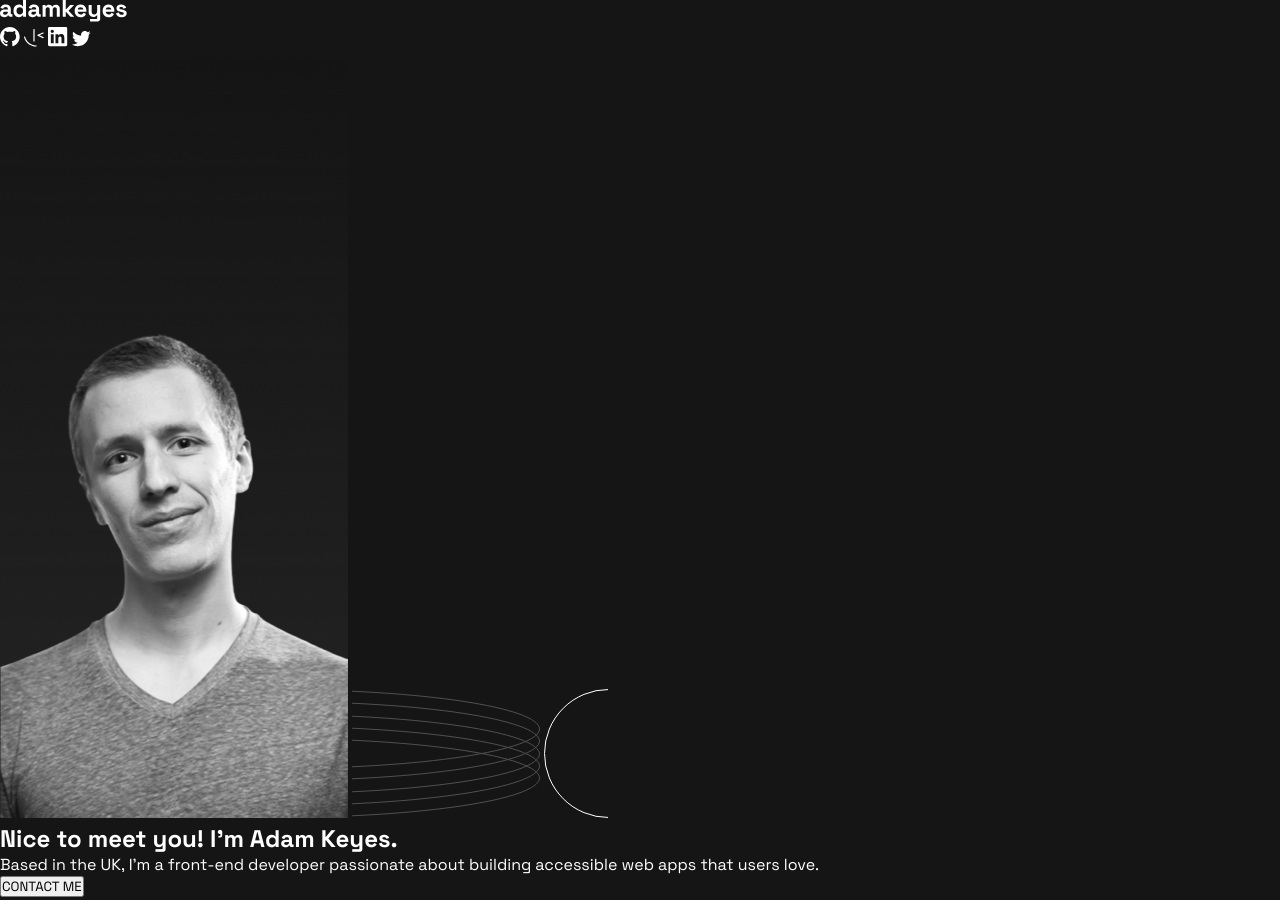
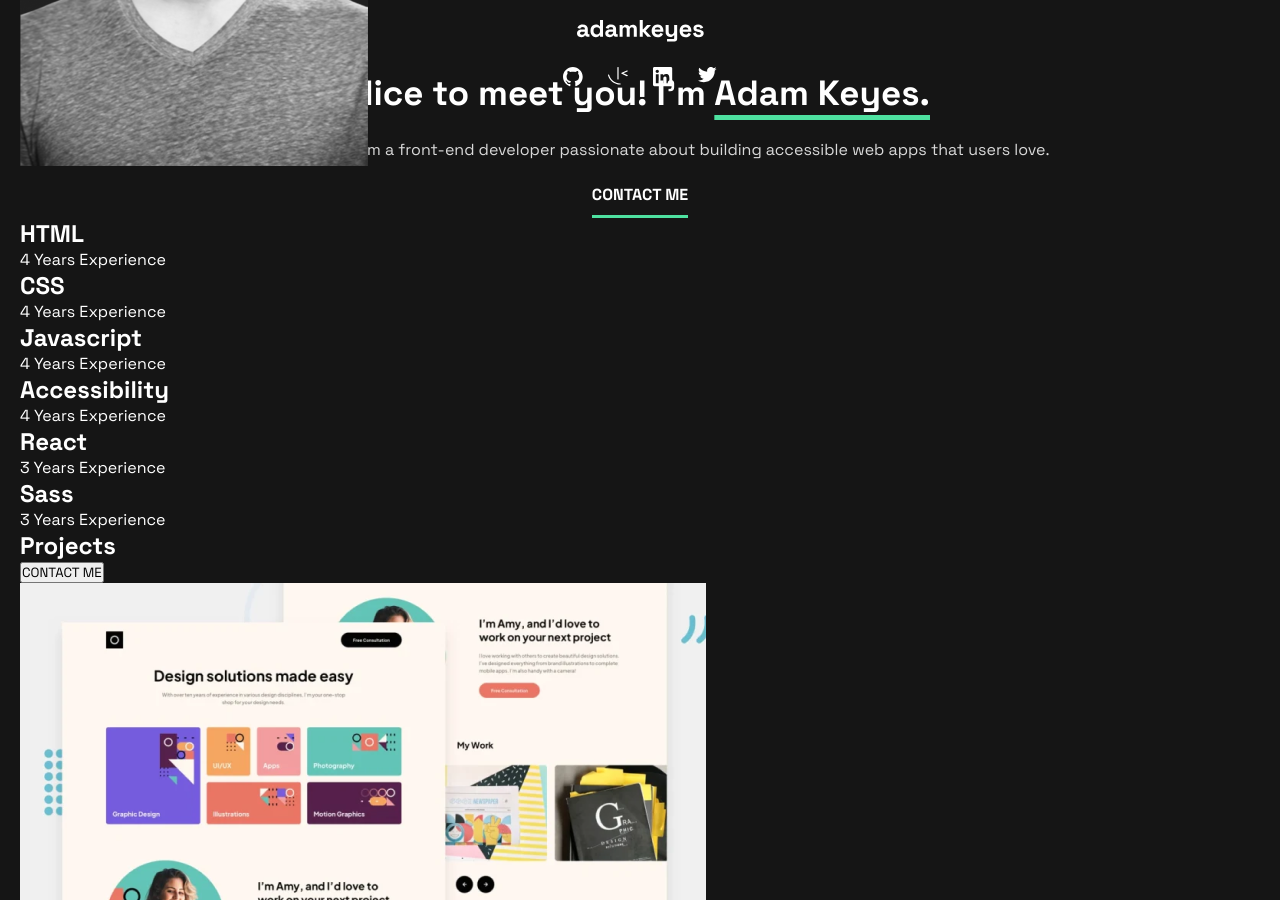
Before and after one commit to EstebanTimoteo/portafolio, a website built with Vite: page index.html in a window 1280 px wide. Shown: the top 900 px of the page. Built offline with nearby package versions, Linux system fonts and the light colour scheme.

Commit message:
fin de primera seccion con estilos

```diff
--- a/index.html
+++ b/index.html
@@ -36,20 +36,26 @@
     </header>
 
     <main>
-      <section>
-        <img src="./src/assets/hombre_mobile.png" alt="hombre_mobile" />
-        <img src="./src/assets/elipses.svg" alt="elipses" />
-        <img src="./src/assets/circulo.svg" alt="circulo" />
+      <section class="primera_seccion">
+        <img
+          src="./src/assets/hombre_mobile.png"
+          alt="hombre_mobile"
+          class="hombre_mobile"
+        />
+        <img src="./src/assets/elipses.svg" alt="elipses" class="elipses" />
+        <img src="./src/assets/circulo.svg" alt="circulo" class="circulo" />
 
-        <h1>Nice to meet you! I’m Adam Keyes.</h1>
-        <p>
-          Based in the UK, I’m a front-end developer passionate about building
-          accessible web apps that users love.
-        </p>
-        <button>CONTACT ME</button>
+        <div class="presentacion">
+          <h1>Nice to meet you! I’m <span>Adam Keyes.</span></h1>
+          <p>
+            Based in the UK, I’m a front-end developer passionate about building
+            accessible web apps that users love.
+          </p>
+          <div class="boton1"><button>CONTACT ME</button></div>
+        </div>
       </section>
 
-      <section>
+      <section class="segunda_seccion">
         <h2>HTML</h2>
         <p>4 Years Experience</p>
         <h2>CSS</h2>
--- a/src/sass/app.scss
+++ b/src/sass/app.scss
@@ -1,8 +1,12 @@
-@import './abstracts/abstracts';
-@import './vendors/vendors';
-@import './base/base';
-@import './components/components';
-@import './layout/layout';
-@import './pages/pages';
-@import './themes/themes';
-@import 'settings';
+@import "./abstracts/abstracts";
+@import "./vendors/vendors";
+@import "./base/base";
+@import "./components/buttons";
+@import "./components/components";
+@import "./layout/header";
+@import "./layout/layout";
+@import "./pages/home";
+@import "./pages/pages";
+@import "./themes/default";
+@import "./themes/themes";
+@import "settings";
--- a/src/sass/components/_buttons.scss
+++ b/src/sass/components/_buttons.scss
@@ -0,0 +1,9 @@
+@mixin boton_defecto {
+  background-color: transparent;
+  color: white;
+  border: none;
+  border-bottom: 3px solid $esmeralda;
+  font-size: 16px;
+  font-weight: bold;
+  padding-bottom: 10px;
+}
--- a/src/sass/layout/_header.scss
+++ b/src/sass/layout/_header.scss
@@ -0,0 +1,21 @@
+header {
+  display: flex;
+  flex-direction: column;
+  justify-content: center;
+  align-items: center;
+  position: absolute;
+  z-index: 10;
+  top: 0;
+  left: 0;
+  width: 100%;
+  padding-top: 20px;
+
+  a {
+    margin-bottom: 20px;
+  }
+
+  div.iconos {
+    display: flex;
+    gap: 25px;
+  }
+}
--- a/src/sass/pages/_home.scss
+++ b/src/sass/pages/_home.scss
@@ -0,0 +1,58 @@
+main {
+  section.primera_seccion {
+    img.hombre_mobile {
+      margin-top: -50%;
+      z-index: 9;
+      position: relative;
+    }
+
+    img.elipses {
+      position: relative;
+      top: -470px;
+      right: 20px;
+      z-index: 8;
+    }
+
+    img.circulo {
+      position: relative;
+      top: -290px;
+      right: -100px;
+      z-index: 8;
+    }
+
+    div.presentacion {
+      margin-top: -100px;
+
+      h1 {
+        font-size: 35px;
+        font-weight: bold;
+        text-align: center;
+        margin-bottom: 24px;
+
+        span {
+          text-decoration: underline;
+          text-underline-offset: 10px;
+          text-decoration-color: $esmeralda;
+          text-decoration-thickness: 5px;
+        }
+      }
+
+      p {
+        font-size: 16px;
+        color: $gris-claro;
+        margin-bottom: 24px;
+        text-align: center;
+      }
+
+      div.boton1 {
+        display: flex;
+        align-items: center;
+        justify-content: center;
+
+        button {
+          @include boton_defecto;
+        }
+      }
+    }
+  }
+}
--- a/src/sass/themes/_default.scss
+++ b/src/sass/themes/_default.scss
@@ -6,4 +6,5 @@ body {
   overflow-x: hidden;
   background-color: $negro;
   color: $blanco;
+  padding: 20px;
 }
```
